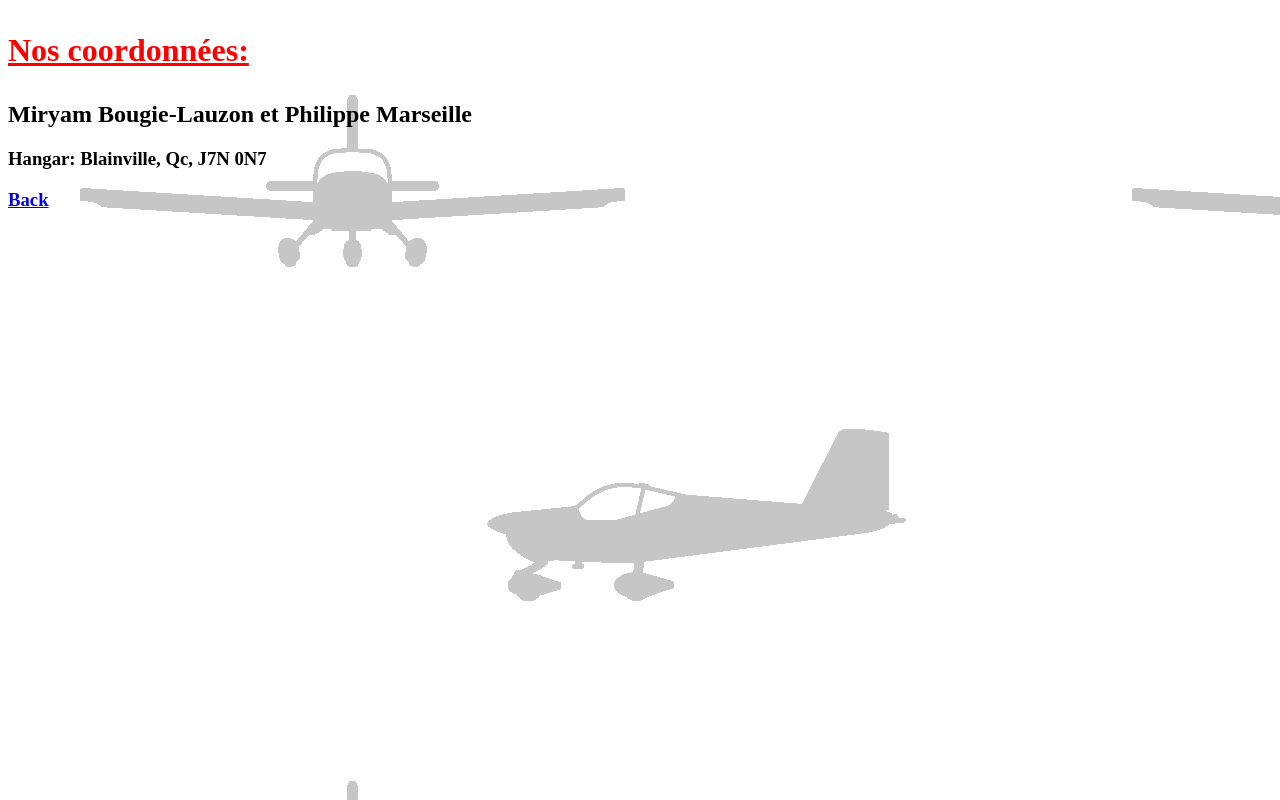
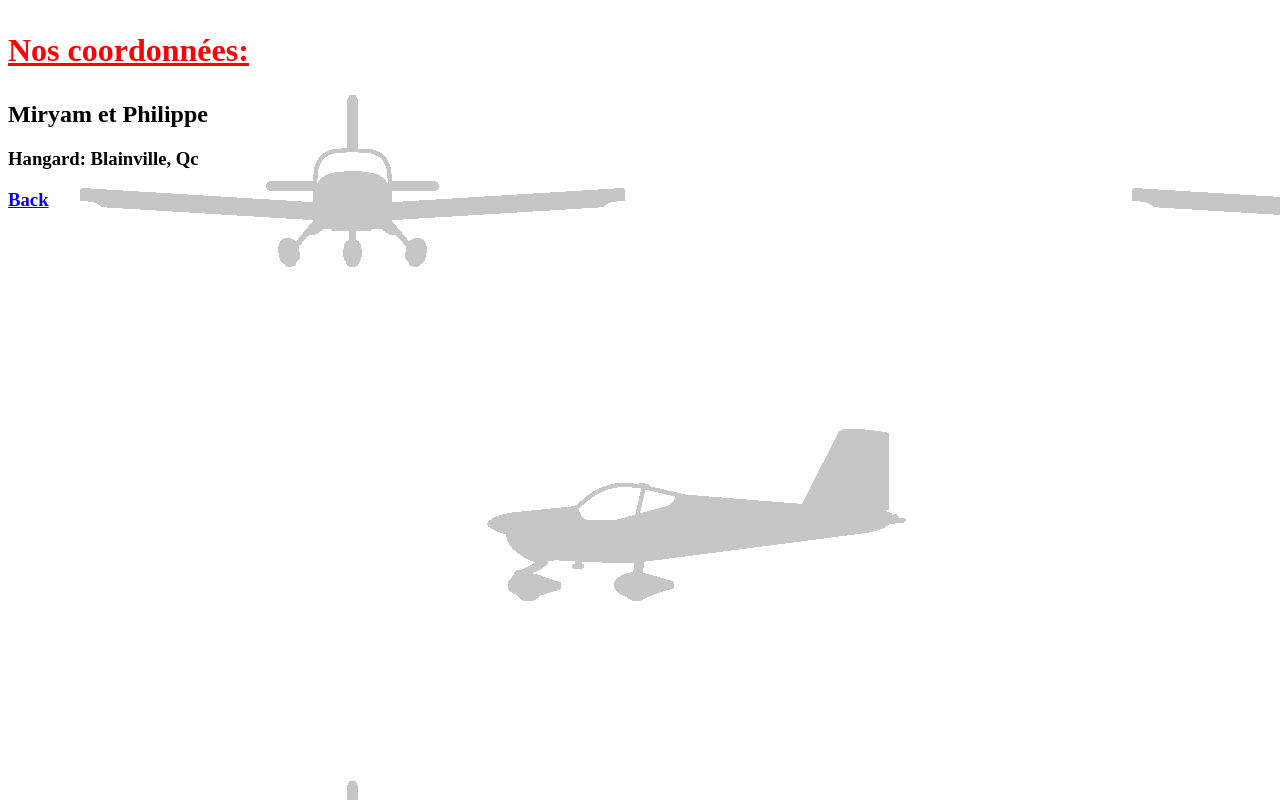
Before and after one commit to Mimyriade/mimyriade.github.io, a plain HTML site: page NosCoordonnées.html in a window 1280 px wide. Drawn offline with Linux system fonts and the light colour scheme.

Commit message:
Add files via upload

```diff
--- a/NosCoordonnées.html
+++ b/NosCoordonnées.html
@@ -16,9 +16,9 @@ table, th,td {border: 1px solid black;}
 <body>
 <h1><p style="color:red"><strong><ins>Nos coordonnées:</ins></strong></h1>
 
-<h2>Miryam Bougie-Lauzon et Philippe Marseille</h2>
+<h2>Miryam et Philippe</h2>
 
-<h3>Hangar: Blainville, Qc, J7N 0N7</h3>
+<h3>Hangard: Blainville, Qc</h3>
 
 <h3><a href="index.html">Back</h3>
 </body>
```
